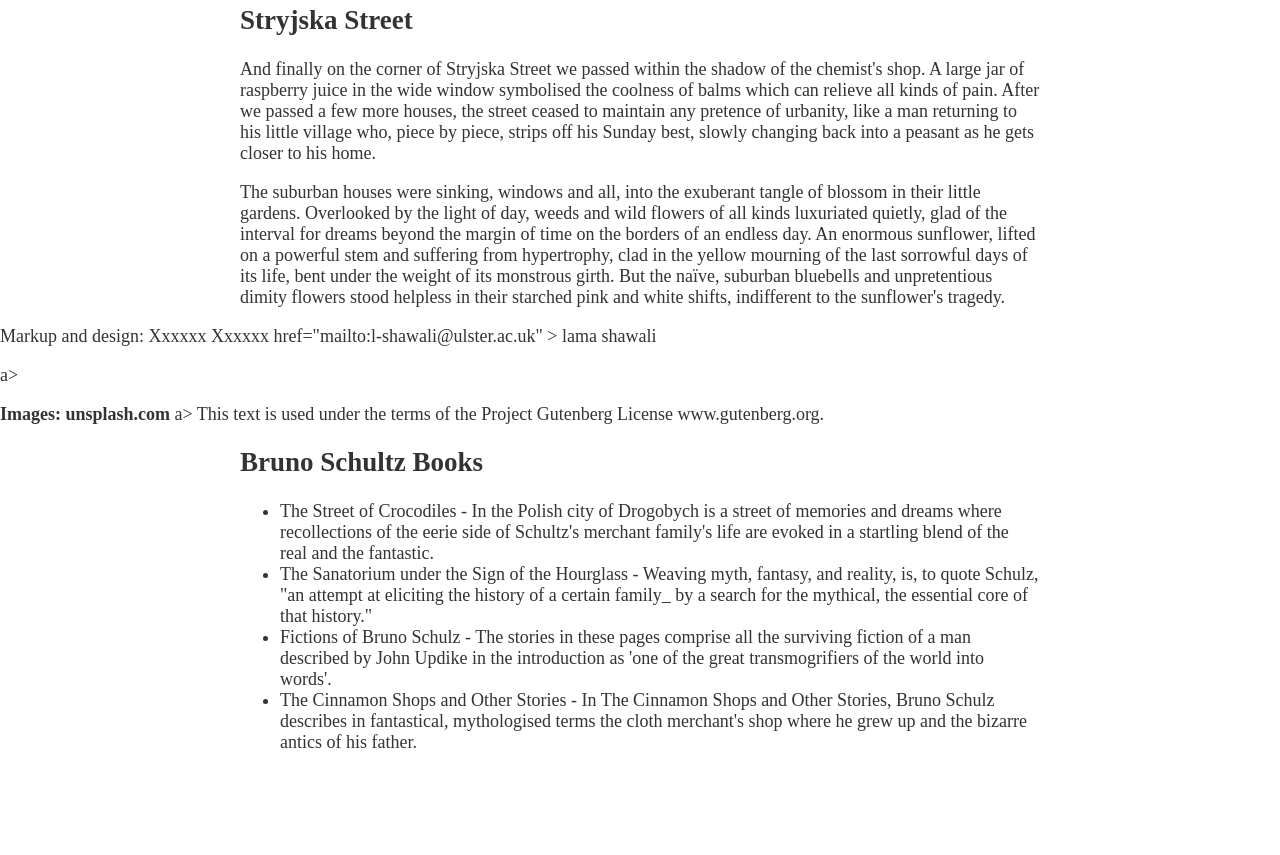
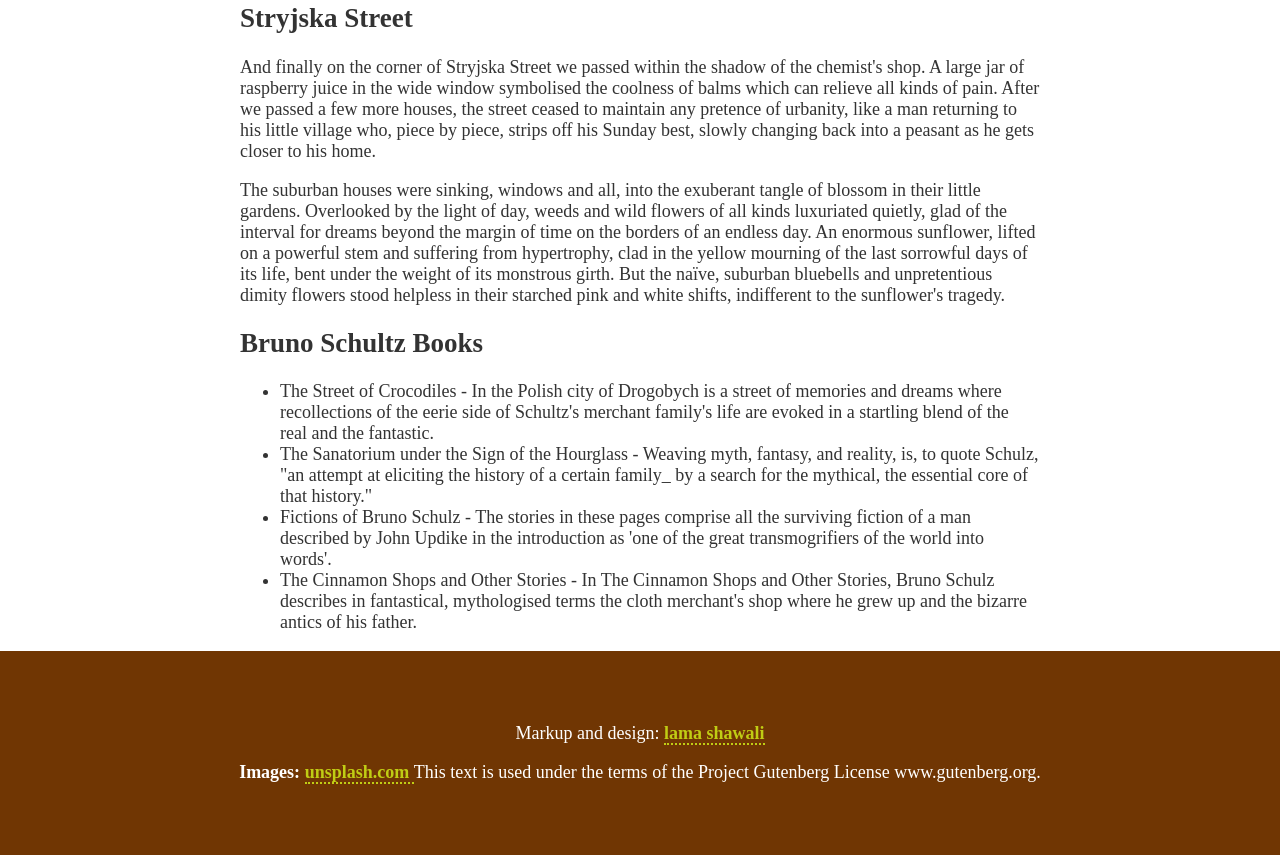
Before and after one commit to lama-shawali/crocodiles, a plain HTML site: page index3.html in a window 1280 px wide. Shown: the part 1855-2710 px from the top of the page. Before the commit the page ends 2626 px from the top, so only its background shows below. Drawn offline with Linux system fonts and the light colour scheme; a web font is replaced by a local one.

Commit message:
amended files

```diff
--- a/index3.html
+++ b/index3.html
@@ -4,7 +4,7 @@
 <meta charset="UTF-8">
 <title>The street of Crocodiles</title>
 <link href="css/reset.css" type="text/css" rel="stylesheet"/>
-<link href="css/style.css" type="text/css" rel="stylesheet"/>
+<link href="css/style3.css" type="text/css" rel="stylesheet"/>
 <link rel="preconnect" href="https://fonts.googleapis.com">
 <link rel="preconnect" href="https://fonts.gstatic.com" crossorigin>
 <link href="https://fonts.googleapis.com/css2?family=Aref+Ruqaa:wght@400;700&family=Playfair+Display:ital,wght@0,400..900;1,400..900&display=swap" rel="stylesheet">
@@ -68,21 +68,6 @@
 </section>
 
 
-
-
-<footer id="contactc">
-<p>Markup and design: Xxxxxx Xxxxxx</>
-  href="mailto:l-shawali@ulster.ac.uk" >
-  lama shawali</p>a>
-
-<p><strong>Images: <a href=""https://unsplash.com"></a>
-  unsplash.com </strong>a>
-
-    This text is used under the terms of the Project Gutenberg License www.gutenberg.org.</p>
-</footer>
-</body>
-</html>
-
 <section>
     <h2 >Bruno Schultz Books</h2>
 <ul>
@@ -105,3 +90,15 @@ Stories, Bruno Schulz describes in fantastical, mythologised terms the cloth
 merchant's shop where he grew up and the bizarre antics of his father.</li>
 </ul>
     </section>
+
+<footer id="contactc">
+<p>Markup and design: <a href="mailto:l-shawali@ulster.ac.uk">
+  lama shawali</a></p>
+
+<p><strong>Images: <a href=""https://unsplash.com">
+  unsplash.com </a></strong>
+
+    This text is used under the terms of the Project Gutenberg License www.gutenberg.org.</p>
+</footer>
+</body>
+</html>
```
Also changed, not shown: css/style3.css (renamed from css/style 3 version .css).
